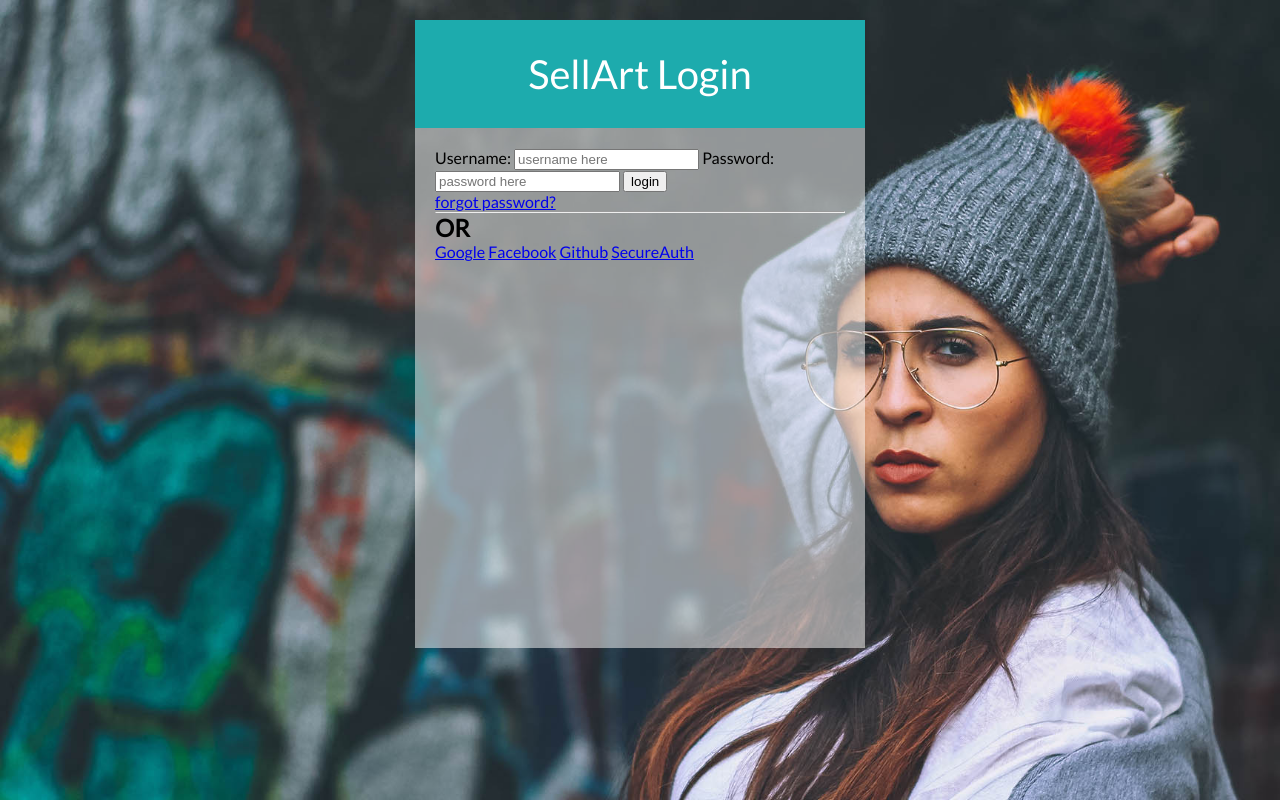
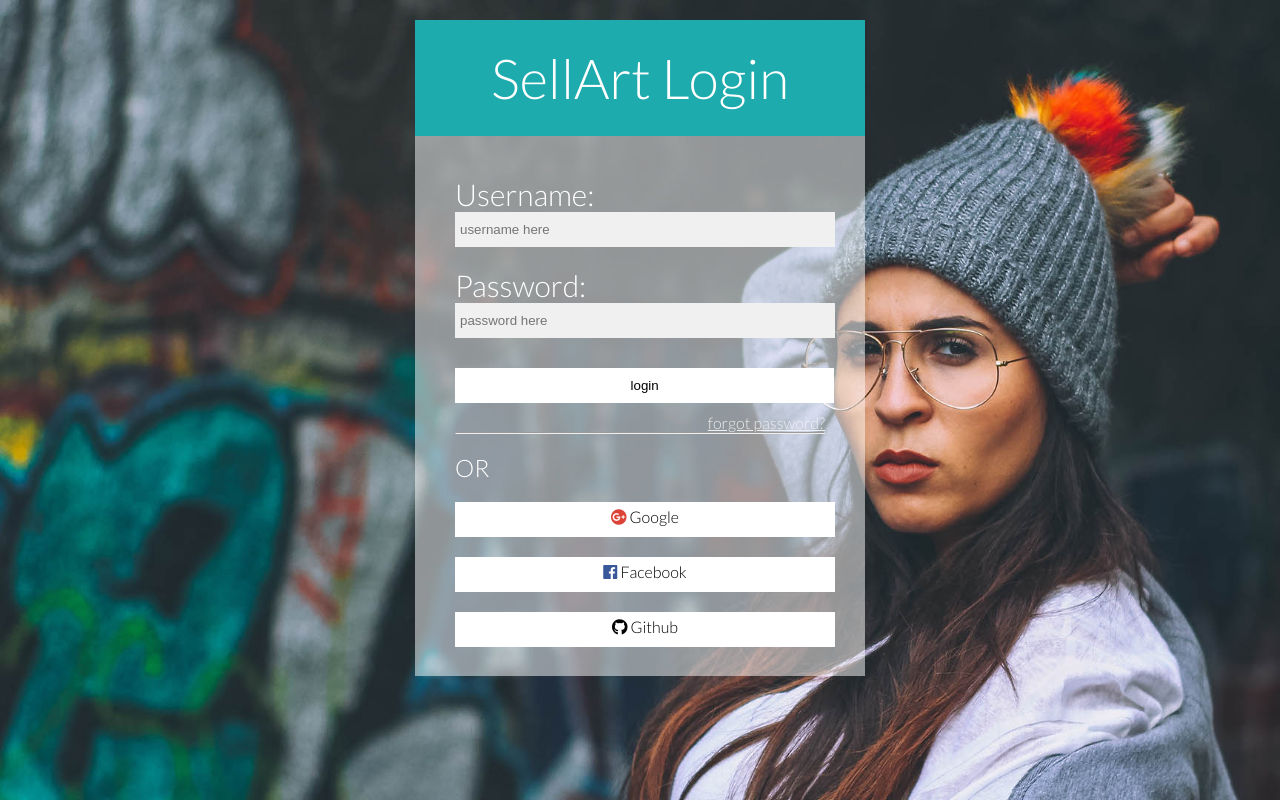
Before and after one commit to justsourish/sellartlogin, a plain HTML site: page index.html in a window 1280 px wide. Drawn offline with Linux system fonts and the light colour scheme.

Commit message:
add social login buttons

```diff
--- a/index.html
+++ b/index.html
@@ -4,6 +4,7 @@
     <meta charset="UTF-8">
     <meta name="viewport" content="width=device-width, initial-scale=1.0">
     <meta http-equiv="X-UA-Compatible" content="ie=edge">
+    <link rel="stylesheet" href="https://use.fontawesome.com/releases/v5.0.13/css/all.css">
     <link rel="stylesheet" href="style.css">
     <title>SellArt Login</title>
 </head>
@@ -12,28 +13,31 @@
     <div class="main">
         <div class="login-div">
             <div class="login-header">
-                <p>SellArt Login</p>
+                <h1>SellArt Login</h1>
             </div>
 
             <div class="login-bottom">
                 <form action="">
-                    Username:
-                    <input type="text" placeholder="username here"> Password:
-                    <input type="password" placeholder="password here">
-                    <input type="submit" value="login">
+                    <span class="label">Username:</span> <br>
+                    <input class="input" type="text" placeholder="username here"><br>
+                    <span class="label">Password:</span> <br>
+                    <input class="input" type="password" placeholder="password here"><br>
+                    <input class="btn-submit" type="submit" value="login">
                 </form>
 
-                <a href="#">forgot password?</a>
+                <div class="forgot-password">
+                    <a href="#">forgot password?</a>
+                </div>
 
                 <hr>
+                <br>
 
                 <h2>OR</h2>
 
                 <form action="" class="social-login">
-                    <a href="#" class="login-btn">Google</a>
-                    <a href="#" class="login-btn">Facebook</a>
-                    <a href="#" class="login-btn">Github</a>
-                    <a href="#" class="login-btn">SecureAuth</a>
+                    <a href="#" class="login-btn"><i class="fab fa-google-plus"></i> Google</a>
+                    <a href="#" class="login-btn"><i class="fab fa-facebook"></i> Facebook</a>
+                    <a href="#" class="login-btn"><i class="fab fa-github"></i> Github</a>
                 </form>
             </div>
 
--- a/style.css
+++ b/style.css
@@ -1,4 +1,5 @@
-@import url('https://fonts.googleapis.com/css?family=Lato');
+@import url('https://fonts.googleapis.com/css?family=Lato:100,300,400');
+
 
 * {
     margin: 0;
@@ -20,6 +21,9 @@ html, body {
 .login-div {
     width: 450px;
     margin: 20px auto;
+    font-weight: 300;
+
+    color: #fff;
 
     background: rgb(255, 255, 255, 0.5)
 }
@@ -30,14 +34,77 @@ html, body {
     text-align: center;
 }
 
-.login-header p {
-    font-size: 40px;
-    font-weight: 100;
-    padding: 30px;
+.login-header h1 {
+    font-size: 55px;
+    font-weight: 300;
+    padding: 25px;
 }
 
 .login-bottom {
-    margin: 20px;
+    margin: 40px;
 
     height: 500px;
 }
+
+.login-bottom .input {
+    width: 100%;
+    height: 25px;
+    border: 0;
+
+    padding: 5px 5px;
+    margin-bottom: 20px;
+
+    background-color: #F0F0F0;
+}
+
+.label {
+    font-size: 30px;
+}
+
+.btn-submit {
+    padding: 5px;
+    margin: 10px auto;
+    width: 102.5%;
+    height: 35px;
+
+    border: 0;
+
+    background: #fff;
+}
+
+.forgot-password {
+    text-align: right;
+}
+
+.forgot-password a {
+    color: #F0F0F0;
+}
+
+h2 {
+    font-weight: 300;
+}
+
+.login-btn {
+    background-color: #fff;
+    width: 100%;
+    height: 25px;
+    display: block;
+    padding: 5px;
+    margin: 20px auto;
+    text-align: center;
+
+    text-decoration: none;
+    color: #010101;
+}
+
+.fa-google-plus {
+    color: #DB4437;
+}
+
+.fa-facebook {
+    color: #395799;
+}
+
+.fa-github {
+    color: #010101;
+}
```
